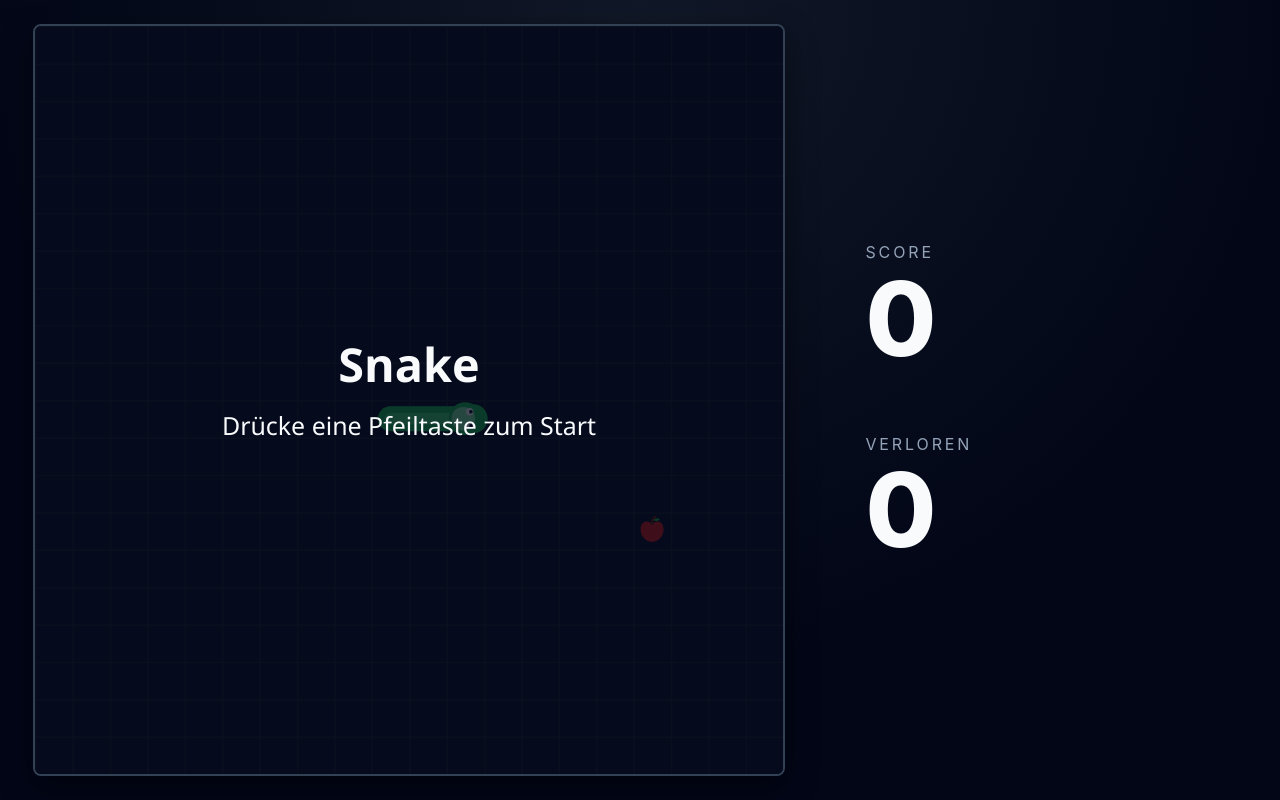
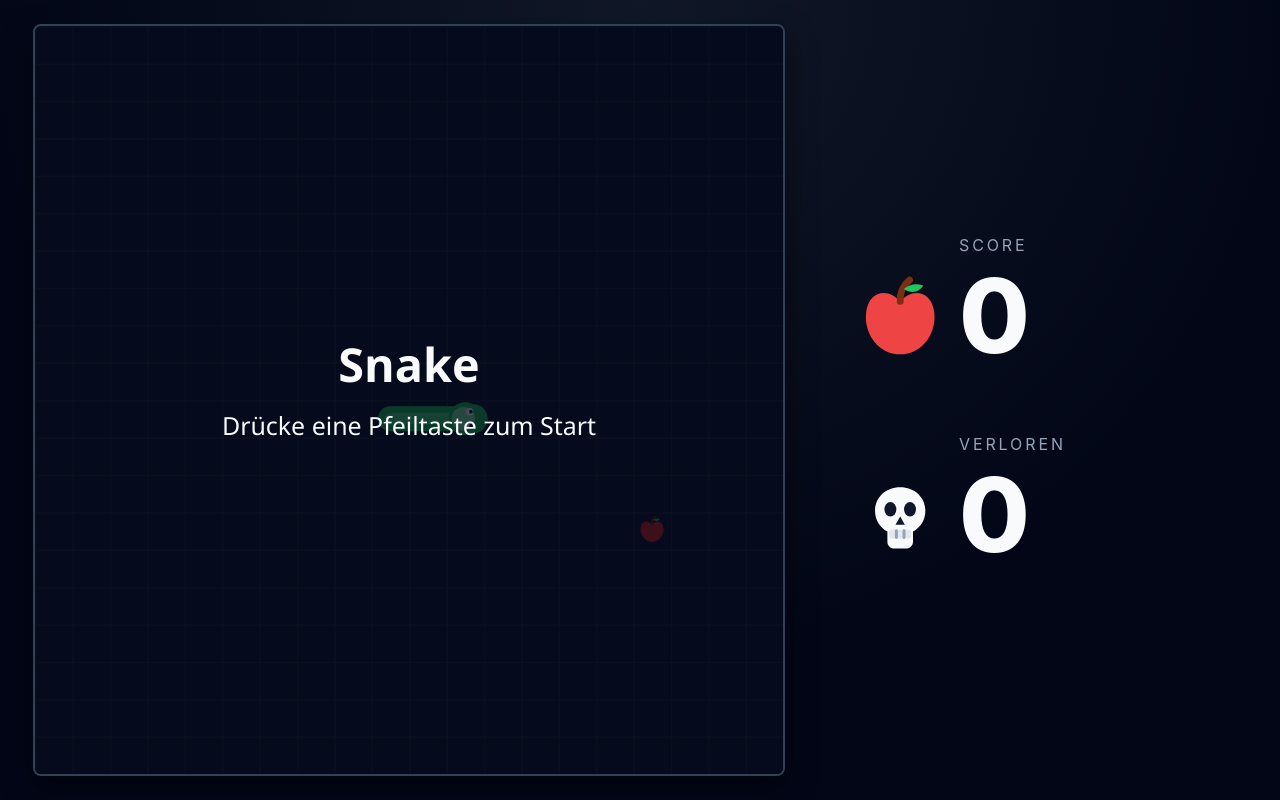
Before and after one commit to DominikDiner/hochzeit_cs, a Vue app in the folder snake/: page / in a window 1280 px wide. Built offline with nearby package versions, Linux system fonts and the light colour scheme; the HTML template or start-up script is replaced by a standard one.

Commit message:
apfel aussehen

```diff
--- a/snake/src/App.vue
+++ b/snake/src/App.vue
@@ -473,8 +473,11 @@ onUnmounted(() => {
 
     <section class="hud">
       <div class="hud-item">
+        <p class="score-label">Score</p>
+
         <div class="hud-icon" aria-hidden="true">
           <svg class="label-icon" viewBox="0 0 24 24">
+            <g transform="translate(0 1)">
               <path
                 d="M12 7.4C9.3 4 4.5 4.8 4 10c-.5 5 3 9.7 8 9.7s8.5-4.7 8-9.7c-.5-5.2-5.3-6-8-2.6Z"
                 fill="#ef4444"
@@ -487,16 +490,16 @@ onUnmounted(() => {
                 stroke-linecap="round"
               />
               <path d="M12.8 4.4c1.4-1.1 2.9-1.4 4.6-.8-1 1.5-2.6 2.1-4.6.8Z" fill="#22c55e" />
+            </g>
           </svg>
         </div>
 
-        <div class="hud-content">
-          <p class="score-label">Score</p>
         <p class="score-value">{{ score }}</p>
-        </div>
       </div>
 
       <div class="hud-item">
+        <p class="score-label">Verloren</p>
+
         <div class="hud-icon" aria-hidden="true">
           <svg class="label-icon" viewBox="0 0 24 24">
             <path
@@ -517,10 +520,7 @@ onUnmounted(() => {
           </svg>
         </div>
 
-        <div class="hud-content">
-          <p class="score-label">Verloren</p>
         <p class="score-value">{{ losses }}</p>
-        </div>
       </div>
     </section>
   </main>
@@ -551,6 +551,7 @@ onUnmounted(() => {
 }
 
 .hud {
+  --counter-size: clamp(4rem, 8vw, 7rem);
   display: flex;
   flex-direction: column;
   align-items: flex-start;
@@ -560,23 +561,22 @@ onUnmounted(() => {
 }
 
 .hud-item {
-  display: flex;
-  align-items: stretch;
-  gap: 1rem;
+  display: grid;
+  grid-template-columns: max-content 1fr;
+  grid-template-areas:
+    ". label"
+    "icon value";
+  align-items: center;
+  column-gap: 1rem;
+  gap: 0.45rem;
 }
 
 .hud-item + .hud-item {
   margin-top: 64px;
 }
 
-.hud-content {
-  display: flex;
-  flex-direction: column;
-  align-items: flex-start;
-  gap: 0.3rem;
-}
-
 .score-label {
+  grid-area: label;
   margin: 0;
   font-size: 1rem;
   text-transform: uppercase;
@@ -585,9 +585,12 @@ onUnmounted(() => {
 }
 
 .hud-icon {
+  grid-area: icon;
   display: flex;
-  align-items: stretch;
+  align-items: center;
+  justify-content: center;
   flex: 0 0 auto;
+  height: var(--counter-size);
 }
 
 .label-icon {
@@ -597,8 +600,9 @@ onUnmounted(() => {
 }
 
 .score-value {
+  grid-area: value;
   margin: 0;
-  font-size: clamp(4rem, 8vw, 7rem);
+  font-size: var(--counter-size);
   line-height: 0.95;
   font-weight: 800;
   color: #f8fafc;
```
Lines whose indentation alone changed are shown as unchanged.
